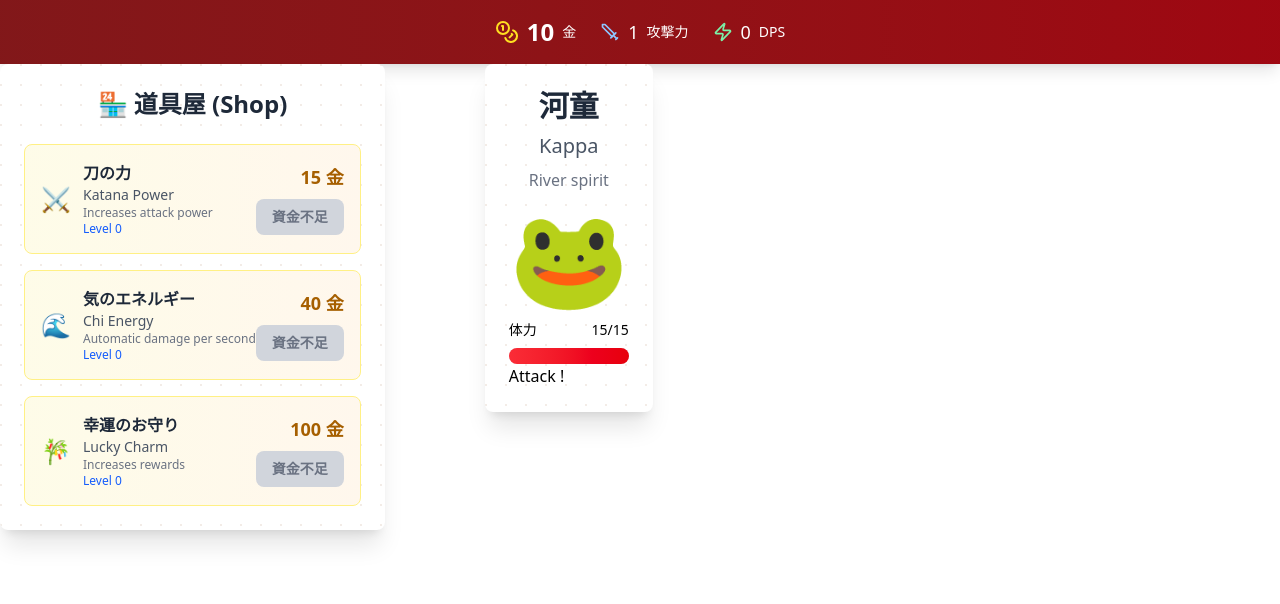
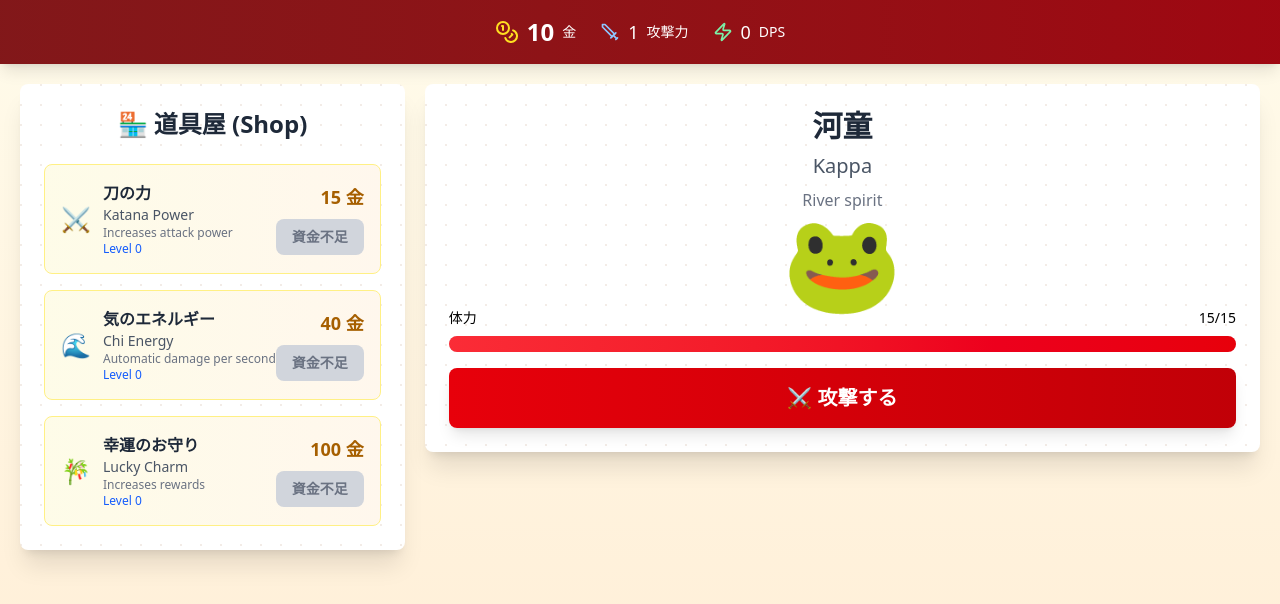
Before and after one commit to leopaul29/clickhero-clone, a React (Vite) app: page / in a window 1280 px wide. Shown: the top 604 px of the page. Built offline with nearby package versions, Linux system fonts and the light colour scheme.

Commit message:
update battlezone style

```diff
--- a/src/App.css
+++ b/src/App.css
@@ -1,9 +1,3 @@
-.split-screen{
-    display:flex;
-    flex-direction: row;
-    gap: 100px;
-}
-
 .japanese-paper {
     background-image:
             radial-gradient(circle at 1px 1px, rgba(139, 69, 19, 0.1) 1px, transparent 0);
--- a/src/App.tsx
+++ b/src/App.tsx
@@ -6,15 +6,15 @@ import {BattleZone} from "./compontents/BattleZone.tsx";
 function App() {
 
     return (
-        <div>
+        <div className="min-h-screen bg-gradient-to-b from-amber-50 to-orange-100 relative overflow-hidden">
             <div>
                 <Header/>
             </div>
-            <div className="split-screen">
+            <div className="flex flex-row gap-5 m-5">
                 <div>
                     <Shop/>
                 </div>
-                <div>
+                <div className="grow">
                     <BattleZone/>
                 </div>
             </div>
--- a/src/compontents/AttackButton.tsx
+++ b/src/compontents/AttackButton.tsx
@@ -1,9 +1,19 @@
 import {useGameContext} from "../hooks/UseGameContext.tsx";
 
 export function AttackButton() {
-    const {attackMonster} = useGameContext();
+    const {attackMonster, isAttacking} = useGameContext();
 
     return (
-        <button onClick={attackMonster}>Attack !</button>
+        <button
+            onClick={attackMonster}
+            disabled={isAttacking}
+            className={`w-full py-4 px-6 rounded-lg text-white font-bold text-xl transition-all duration-300 ${
+                isAttacking
+                    ? 'bg-gray-500 cursor-not-allowed'
+                    : 'bg-gradient-to-r from-red-600 to-red-700 hover:from-red-700 hover:to-red-800 shadow-lg hover:shadow-xl'
+            }`}
+        >
+            {isAttacking ? '攻撃中...' : '⚔️ 攻撃する'}
+        </button>
     )
 }
--- a/src/compontents/BattleZone.tsx
+++ b/src/compontents/BattleZone.tsx
@@ -4,8 +4,10 @@ import {DpsTimer} from "./DpsTimer.tsx";
 
 export function BattleZone() {
     return <div className="bg-white rounded-lg shadow-xl p-6 japanese-paper">
-        <Monster/>
-        <AttackButton/>
-        <DpsTimer/>
+        <div className="text-center space-y-4">
+            <Monster/>
+            <AttackButton/>
+            <DpsTimer/>
+        </div>
     </div>;
 }
--- a/src/compontents/Monster.tsx
+++ b/src/compontents/Monster.tsx
@@ -7,25 +7,7 @@ export function Monster() {
     const {currentMonster, isAttacking} = useGameContext();
     const lifePercentage = (currentMonster.life / currentMonster.maxLife) * 100;
 
-    // Apply DPS damage every second
-    // useEffect(() => {
-    //     const dpsInterval = setInterval(() => {
-    //         if (gameContext.dps > 0) {
-    //             setMonster(prevState => {
-    //                 if (prevState.life - gameContext.dps <= 0) {
-    //                     gameContext.setGold(prevGold => prevGold + prevState.gold);
-    //                     return MOB1;
-    //                 } else {
-    //                     return {...prevState, life: prevState.life - gameContext.dps};
-    //                 }
-    //             });
-    //         }
-    //     }, 1000);
-    //
-    //     return () => clearInterval(dpsInterval);
-    // }, [gameContext.dps]);
-
-    return <div className="text-center space-y-4">
+    return <div>
         <div className="space-y-2">
             <h2 className="text-3xl font-bold text-gray-800">{currentMonster.nameJp}</h2>
             <h3 className="text-xl text-gray-600">{currentMonster.name}</h3>
```
